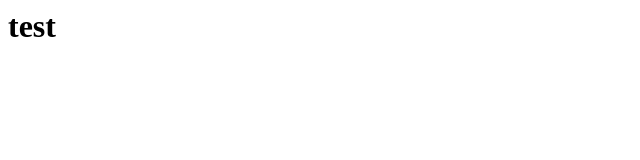
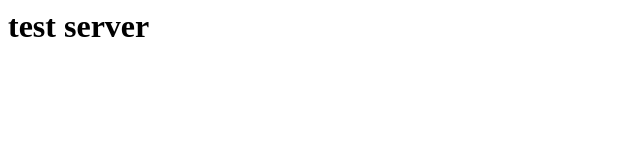
Before and after one commit to mrsanjaya/mrsanjaya.github.io, a plain HTML site: page index.html in a window 1280 px wide. Shown: the whole page, without its empty margins (0-640 px from the left). Drawn offline with Linux system fonts and the light colour scheme.

Commit message:
Update index.html

```diff
--- a/index.html
+++ b/index.html
@@ -1 +1 @@
-<h1>test</h1>
+<h1>test server</h1>
```
